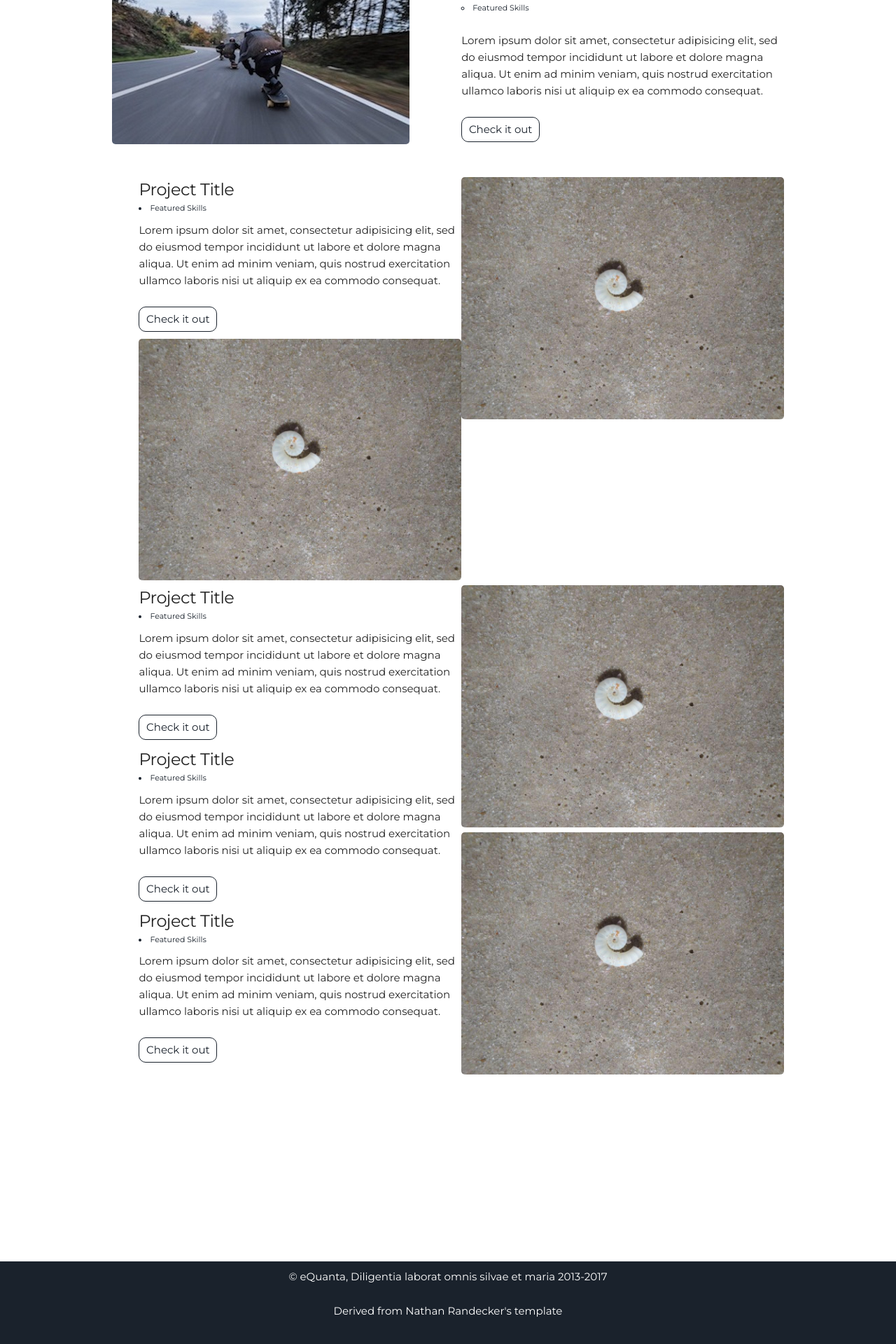
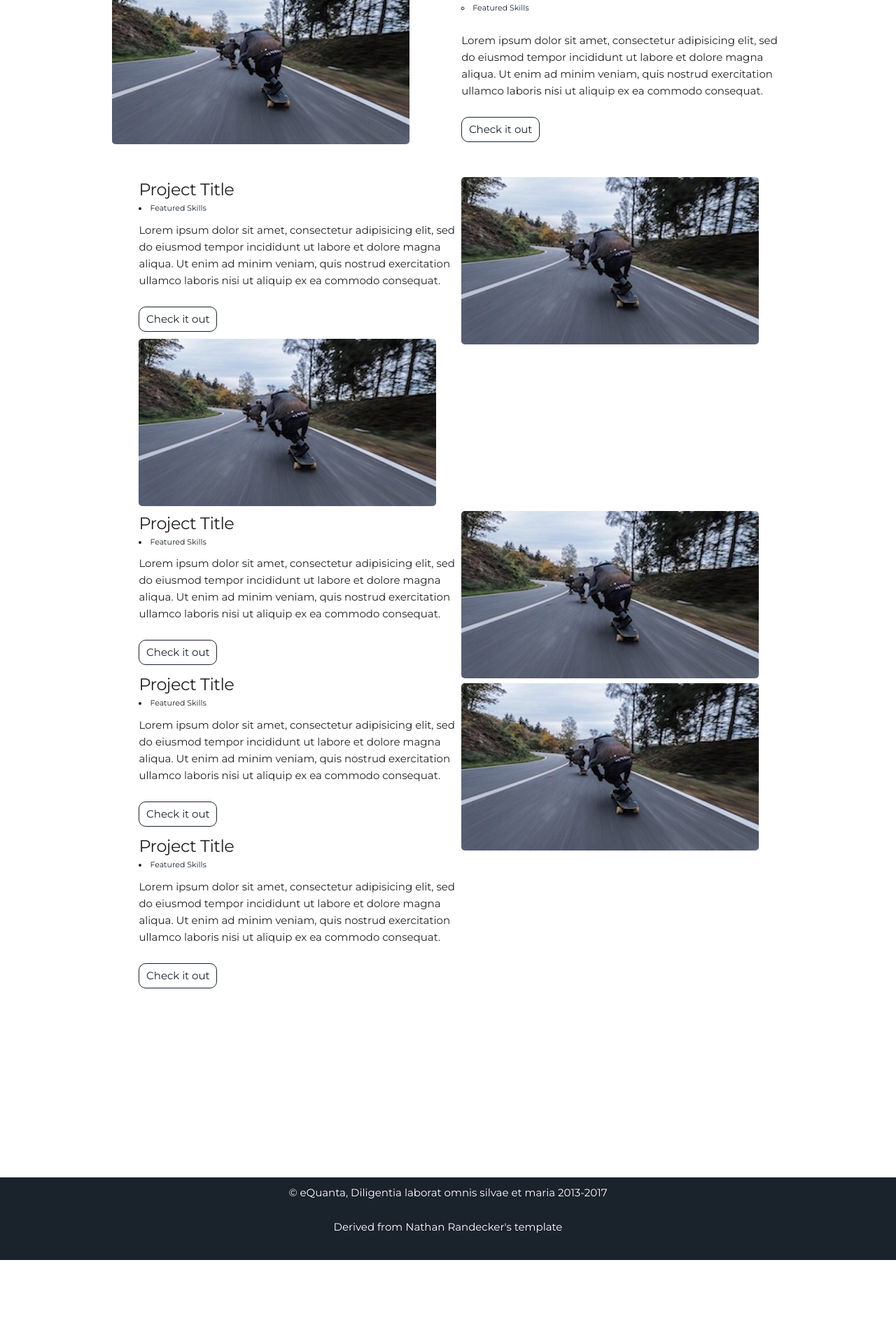
Before and after one commit to leroy1977/eQ1, a Jekyll site: the page built from index.html, in a window 1280 px wide. Shown: the part 1882-3802 px from the top of the page at 70% size. Built offline with Jekyll 4.4.1, drawn with Linux system fonts in a browser that asks for light colours; after the commit the page ends 3682 px from its top, so only the background shows below that.

Commit message:
Update projects.html

```diff
--- a/_includes/projects.html
+++ b/_includes/projects.html
@@ -28,7 +28,7 @@
   </div>
  <div class="row user-projects">
     <div class="six columns images">
-      <img alt="home" src="{{ "/assets/img/home.jpg" | prepend: site.baseurl }}" />
+      <img alt="mountains" src="{{ "/assets/img/skate.jpg" | prepend: site.baseurl }}" />
     </div>
     <div class="six columns">
       <h5> Project Title </h5>
@@ -38,7 +38,7 @@
     </div>
     <div class="row user-projects">
     <div class="six columns images">
-      <img alt="home" src="{{ "/assets/img/home.jpg" | prepend: site.baseurl }}" />
+      <img alt="mountains" src="{{ "/assets/img/skate.jpg" | prepend: site.baseurl }}" />
     </div>
     <div class="six columns">
       <h5> Project Title </h5>
@@ -48,7 +48,7 @@
     </div>
      <div class="row user-projects">
     <div class="six columns images">
-      <img alt="home" src="{{ "/assets/img/home.jpg" | prepend: site.baseurl }}" />
+      <img alt="mountains" src="{{ "/assets/img/skate.jpg" | prepend: site.baseurl }}" />
     </div>
     <div class="six columns">
       <h5> Project Title </h5>
@@ -58,7 +58,7 @@
     </div>
      <div class="row user-projects">
     <div class="six columns images">
-      <img alt="home" src="{{ "/assets/img/home.jpg" | prepend: site.baseurl }}" />
+      <img alt="mountains" src="{{ "/assets/img/skate.jpg" | prepend: site.baseurl }}" />
     </div>
     <div class="six columns">
       <h5> Project Title </h5>
```
